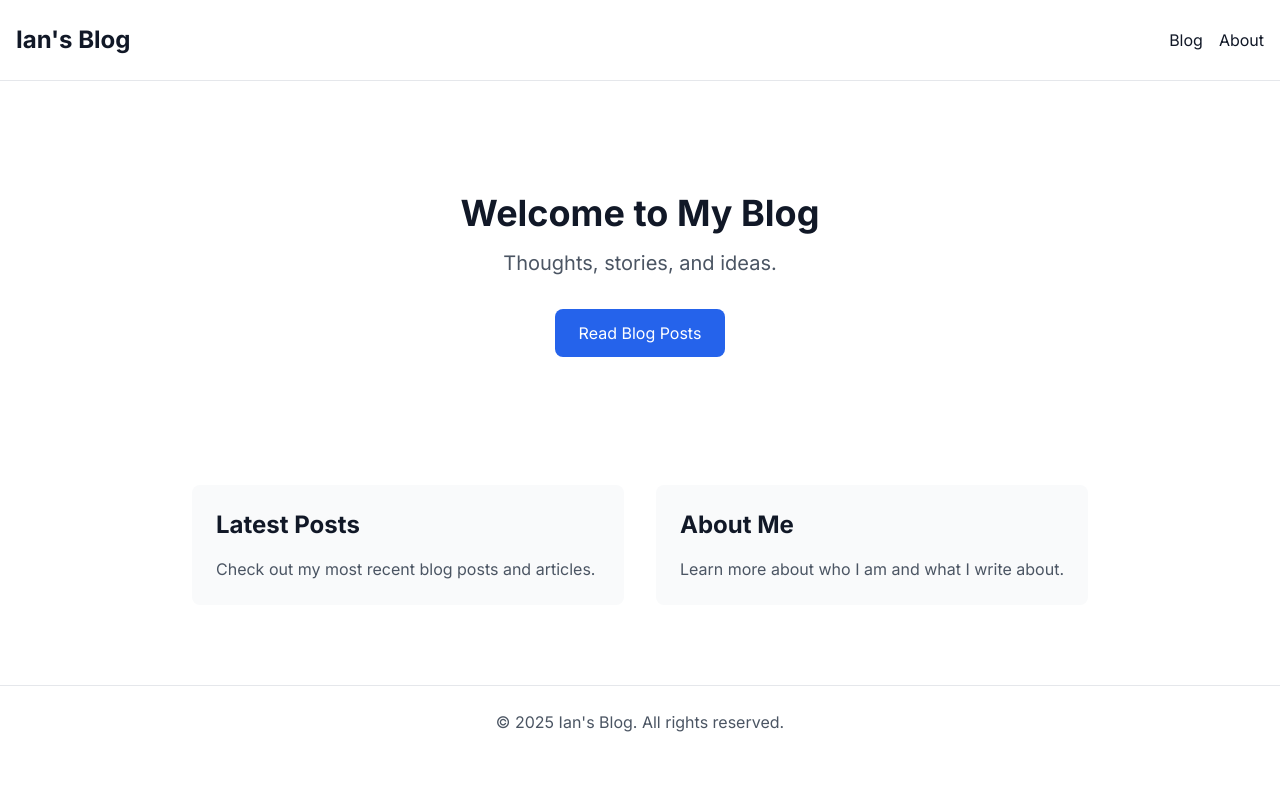
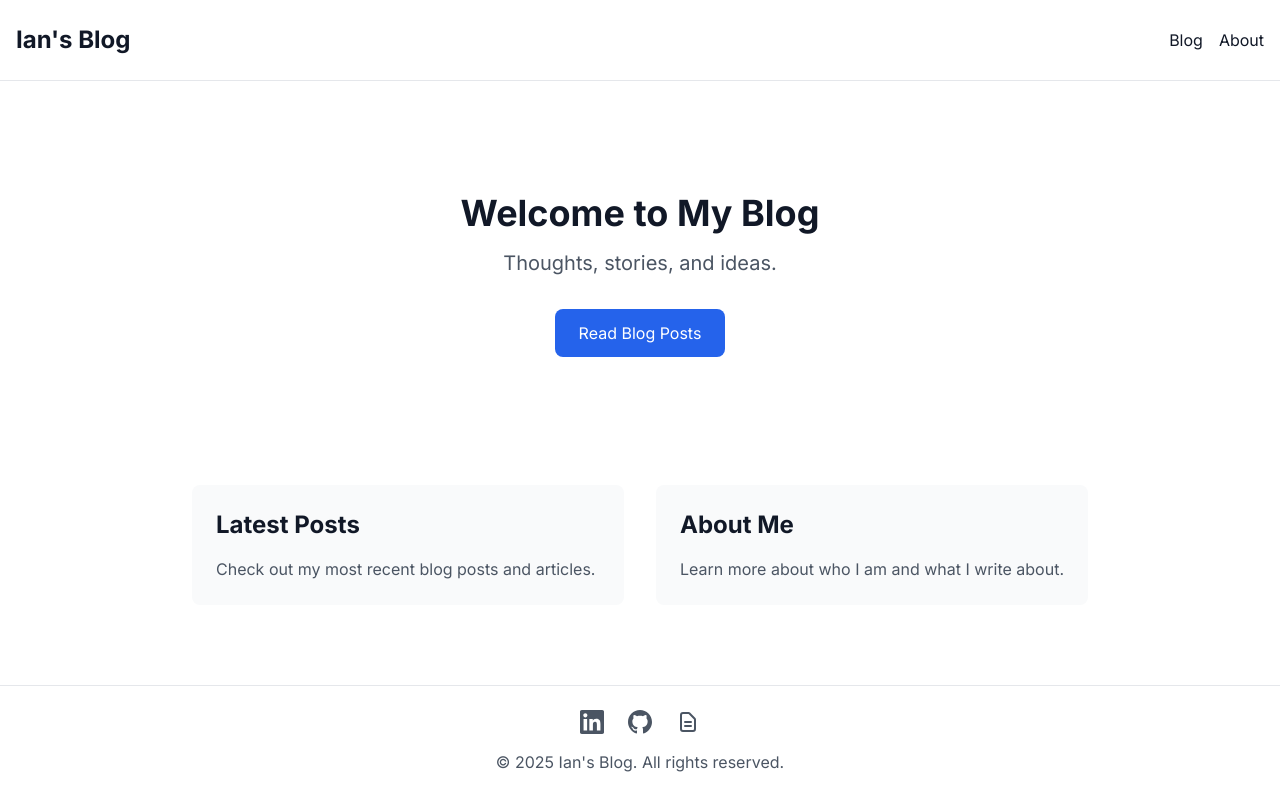
Before and after one commit to miller-ian/ian-writing, a Next.js app: page / in a window 1280 px wide. Built offline with nearby package versions, Linux system fonts and the light colour scheme.

Commit message:
add socials

```diff
--- a/app/layout.tsx
+++ b/app/layout.tsx
@@ -1,6 +1,7 @@
 import './globals.css'
 import type { Metadata } from 'next'
 import { Inter } from 'next/font/google'
+import Link from 'next/link'
 
 const inter = Inter({ subsets: ['latin'] })
 
@@ -36,8 +37,47 @@
             {children}
           </main>
           <footer className="border-t border-gray-200 dark:border-gray-700">
-            <div className="container mx-auto px-4 py-6 text-center text-gray-600 dark:text-gray-400">
-              © {new Date().getFullYear()} Ian's Blog. All rights reserved.
+            <div className="container mx-auto px-4 py-6">
+              <div className="flex flex-col items-center space-y-4">
+                <div className="flex space-x-6">
+                  <a
+                    href="https://www.linkedin.com/in/ian-miller-48812b14a/"
+                    target="_blank"
+                    rel="noopener noreferrer"
+                    className="text-gray-600 hover:text-blue-600 dark:text-gray-400 dark:hover:text-blue-400"
+                    aria-label="LinkedIn"
+                  >
+                    <svg className="h-6 w-6" fill="currentColor" viewBox="0 0 24 24">
+                      <path d="M20.447 20.452h-3.554v-5.569c0-1.328-.027-3.037-1.852-3.037-1.853 0-2.136 1.445-2.136 2.939v5.667H9.351V9h3.414v1.561h.046c.477-.9 1.637-1.85 3.37-1.85 3.601 0 4.267 2.37 4.267 5.455v6.286zM5.337 7.433c-1.144 0-2.063-.926-2.063-2.065 0-1.138.92-2.063 2.063-2.063 1.14 0 2.064.925 2.064 2.063 0 1.139-.925 2.065-2.064 2.065zm1.782 13.019H3.555V9h3.564v11.452zM22.225 0H1.771C.792 0 0 .774 0 1.729v20.542C0 23.227.792 24 1.771 24h20.451C23.2 24 24 23.227 24 22.271V1.729C24 .774 23.2 0 22.222 0h.003z"/>
+                    </svg>
+                  </a>
+                  <a
+                    href="https://github.com/miller-ian"
+                    target="_blank"
+                    rel="noopener noreferrer"
+                    className="text-gray-600 hover:text-blue-600 dark:text-gray-400 dark:hover:text-blue-400"
+                    aria-label="GitHub"
+                  >
+                    <svg className="h-6 w-6" fill="currentColor" viewBox="0 0 24 24">
+                      <path d="M12 0c-6.626 0-12 5.373-12 12 0 5.302 3.438 9.8 8.207 11.387.599.111.793-.261.793-.577v-2.234c-3.338.726-4.033-1.416-4.033-1.416-.546-1.387-1.333-1.756-1.333-1.756-1.089-.745.083-.729.083-.729 1.205.084 1.839 1.237 1.839 1.237 1.07 1.834 2.807 1.304 3.492.997.107-.775.418-1.305.762-1.604-2.665-.305-5.467-1.334-5.467-5.931 0-1.311.469-2.381 1.236-3.221-.124-.303-.535-1.524.117-3.176 0 0 1.008-.322 3.301 1.23.957-.266 1.983-.399 3.003-.404 1.02.005 2.047.138 3.006.404 2.291-1.552 3.297-1.23 3.297-1.23.653 1.653.242 2.874.118 3.176.77.84 1.235 1.911 1.235 3.221 0 4.609-2.807 5.624-5.479 5.921.43.372.823 1.102.823 2.222v3.293c0 .319.192.694.801.576 4.765-1.589 8.199-6.086 8.199-11.386 0-6.627-5.373-12-12-12z"/>
+                    </svg>
+                  </a>
+                  <a
+                    href="/resume.pdf"
+                    target="_blank"
+                    rel="noopener noreferrer"
+                    className="text-gray-600 hover:text-blue-600 dark:text-gray-400 dark:hover:text-blue-400"
+                    aria-label="Resume"
+                  >
+                    <svg className="h-6 w-6" fill="none" stroke="currentColor" viewBox="0 0 24 24">
+                      <path strokeLinecap="round" strokeLinejoin="round" strokeWidth={2} d="M9 12h6m-6 4h6m2 5H7a2 2 0 01-2-2V5a2 2 0 012-2h5.586a1 1 0 01.707.293l5.414 5.414a1 1 0 01.293.707V19a2 2 0 01-2 2z" />
+                    </svg>
+                  </a>
+                </div>
+                <div className="text-center text-gray-600 dark:text-gray-400">
+                  © {new Date().getFullYear()} Ian's Blog. All rights reserved.
+                </div>
+              </div>
             </div>
           </footer>
         </div>
```
